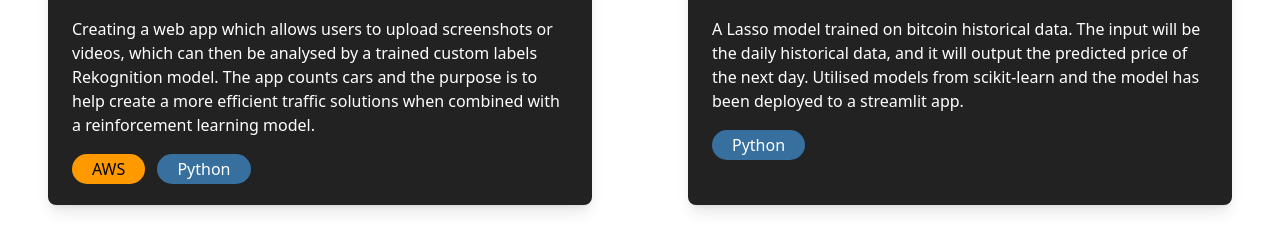
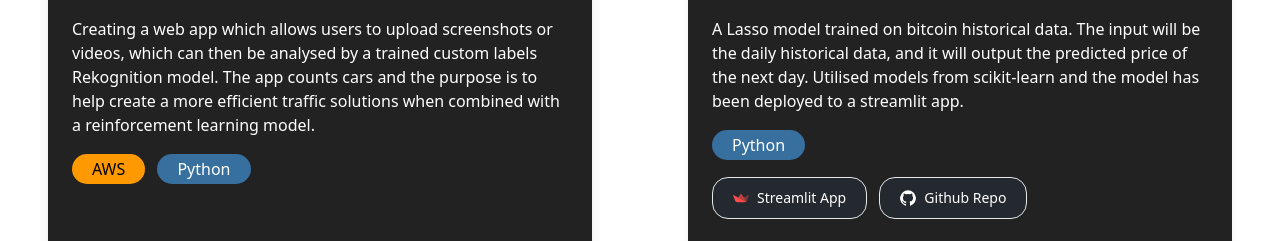
Before and after one commit to LCYEW/portfolio, a plain HTML site: page projects.html in a window 1280 px wide. Shown: the part 559-800 px from the top of the page. Drawn offline with nearby package versions, Linux system fonts and the light colour scheme.

Commit message:
updated js

```diff
--- a/projects.html
+++ b/projects.html
@@ -41,9 +41,27 @@
                     A Lasso model trained on bitcoin historical data. The input will be the daily historical data, and it will output the predicted price of the next day.
                     Utilised models from scikit-learn and the model has been deployed to a streamlit app.
                 </p>
-                <div>
+                <div class="mb-5">
                     <span class="text-white bg-[#376f9e] px-5 py-1 rounded-2xl text-center mr-2">Python</span>
                 </div>
+                <a href="https://mldpprojstapp-ycpixpggz4gjuhsro6jngy.streamlit.app/" target="_blank">
+                    <button type="button" class="border text-white bg-[#24292F] hover:bg-[#24292F]/90 focus:ring-4 focus:outline-none focus:ring-[#24292F]/50 font-medium rounded-2xl text-sm px-5 py-2.5 text-center inline-flex items-center dark:focus:ring-gray-500 dark:hover:bg-[#050708]/30 me-2 mb-2">
+                        <svg class = 'w-4 h-4 me-2' viewBox="0 0 301 165" fill="none" xmlns="http://www.w3.org/2000/svg">
+                            <path d="M150.731 101.547L98.1387 73.7471L6.84674 25.4969C6.7634 25.4136 6.59674 25.4136 6.51341 25.4136C3.18007 23.8303 -0.236608 27.1636 1.0134 30.497L47.5302 149.139L47.5385 149.164C47.5885 149.281 47.6302 149.397 47.6802 149.514C49.5885 153.939 53.7552 156.672 58.2886 157.747C58.6719 157.831 58.9461 157.906 59.4064 157.998C59.8645 158.1 60.5052 158.239 61.0552 158.281C61.1469 158.289 61.2302 158.289 61.3219 158.297H61.3886C61.4552 158.306 61.5219 158.306 61.5886 158.314H61.6802C61.7386 158.322 61.8052 158.322 61.8636 158.322H61.9719C62.0386 158.331 62.1052 158.331 62.1719 158.331V158.331C121.084 164.754 180.519 164.754 239.431 158.331V158.331C240.139 158.331 240.831 158.297 241.497 158.231C241.714 158.206 241.922 158.181 242.131 158.156C242.156 158.147 242.189 158.147 242.214 158.139C242.356 158.122 242.497 158.097 242.639 158.072C242.847 158.047 243.056 158.006 243.264 157.964C243.681 157.872 243.87 157.806 244.436 157.611C245.001 157.417 245.94 157.077 246.527 156.794C247.115 156.511 247.522 156.239 248.014 155.931C248.622 155.547 249.201 155.155 249.788 154.715C250.041 154.521 250.214 154.397 250.397 154.222L250.297 154.164L150.731 101.547Z" fill="#FF4B4B"/>
+                            <path d="M294.766 25.4981H294.683L203.357 73.7483L254.124 149.357L300.524 30.4981V30.3315C301.691 26.8314 298.108 23.6648 294.766 25.4981" fill="#7D353B"/>
+                            <path d="M155.598 2.55572C153.264 -0.852624 148.181 -0.852624 145.931 2.55572L98.1389 73.7477L150.731 101.548L250.398 154.222C251.024 153.609 251.526 153.012 252.056 152.381C252.806 151.456 253.506 150.465 254.123 149.356L203.356 73.7477L155.598 2.55572Z" fill="#BD4043"/>
+                            </svg>
+                            Streamlit App
+                        </button>
+                </a>
+                <a href="https://github.com/LCYEW/mldp_proj_stapp" target = "_blank">
+                    <button type="button" class="border text-white bg-[#24292F] hover:bg-[#24292F]/90 focus:ring-4 focus:outline-none focus:ring-[#24292F]/50 font-medium rounded-2xl text-sm px-5 py-2.5 text-center inline-flex items-center dark:focus:ring-gray-500 dark:hover:bg-[#050708]/30 me-2 mb-2">
+                    <svg class="w-4 h-4 me-2" aria-hidden="true" xmlns="http://www.w3.org/2000/svg" fill="currentColor" viewBox="0 0 20 20">
+                    <path fill-rule="evenodd" d="M10 .333A9.911 9.911 0 0 0 6.866 19.65c.5.092.678-.215.678-.477 0-.237-.01-1.017-.014-1.845-2.757.6-3.338-1.169-3.338-1.169a2.627 2.627 0 0 0-1.1-1.451c-.9-.615.07-.6.07-.6a2.084 2.084 0 0 1 1.518 1.021 2.11 2.11 0 0 0 2.884.823c.044-.503.268-.973.63-1.325-2.2-.25-4.516-1.1-4.516-4.9A3.832 3.832 0 0 1 4.7 7.068a3.56 3.56 0 0 1 .095-2.623s.832-.266 2.726 1.016a9.409 9.409 0 0 1 4.962 0c1.89-1.282 2.717-1.016 2.717-1.016.366.83.402 1.768.1 2.623a3.827 3.827 0 0 1 1.02 2.659c0 3.807-2.319 4.644-4.525 4.889a2.366 2.366 0 0 1 .673 1.834c0 1.326-.012 2.394-.012 2.72 0 .263.18.572.681.475A9.911 9.911 0 0 0 10 .333Z" clip-rule="evenodd"/>
+                    </svg>
+                    Github Repo
+                    </button>
+                </a>
             </div>
             <div class="bg-[#222222] p-6 rounded-lg shadow-lg">
                 <h3 class = 'text-white mb-5 text-2xl font-bold'>UIPath Inventory Manager</h3>
```
Also changed, not shown: index.html (+9 -1 lines).
